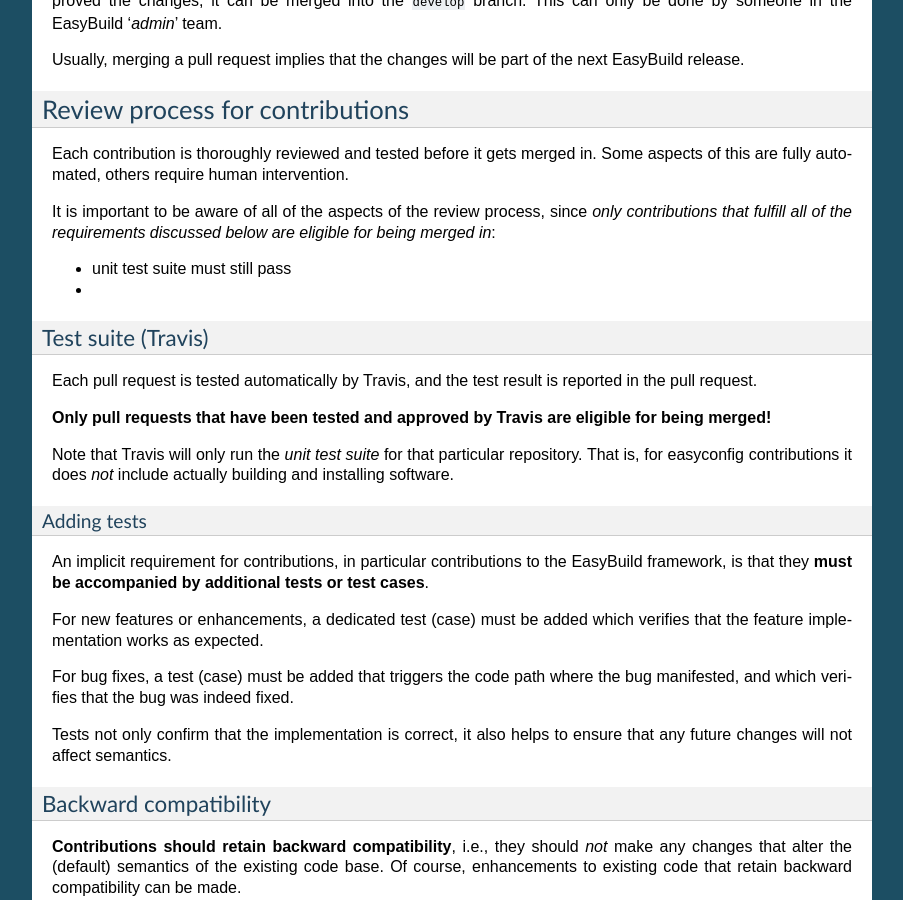
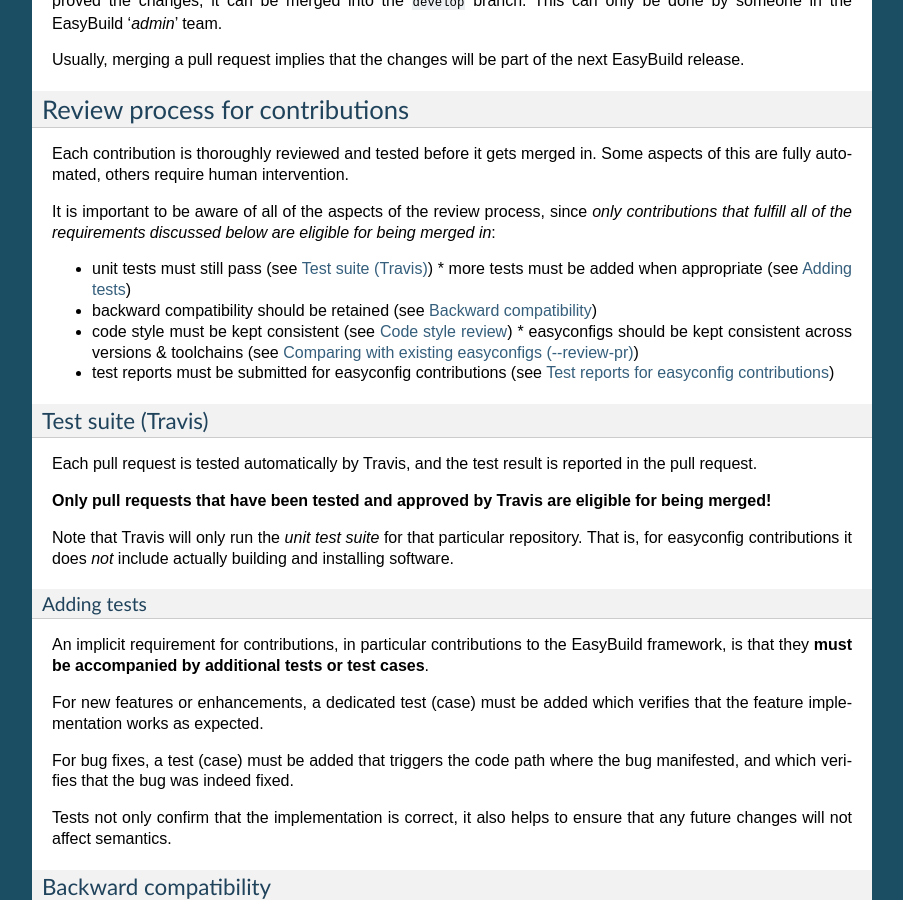
Before and after one commit to easybuilders/easybuild, a Sphinx documentation site: the page built from docs/Contributing-back.rst, in a window 1280 px wide and 900 px high, scrolled down 5184 px. Shown: the whole window, without its empty margins (198-1101 px from the left). Built offline with Sphinx 7.4.7, drawn with Linux system fonts in a browser that asks for light colours; pages that are not in the unit, such as notebooks, are missing from menus; some of the changed text lies outside the part shown.

Commit message:
more complete draft of contributing back docs

```diff
--- a/docs/Contributing-back.rst
+++ b/docs/Contributing-back.rst
@@ -336,8 +336,12 @@
 since *only contributions that fulfill all of the requirements discussed below
 are eligible for being merged in*:
 
-* unit test suite must still pass
-*
+* unit tests must still pass (see :ref:`contributing_back_review_process_travis`)
+  * more tests must be added when appropriate (see :ref:`contributing_back_review_process_adding_tests`)
+* backward compatibility should be retained (see :ref:`contributing_back_review_process_backward_compatibility`)
+* code style must be kept consistent (see :ref:`contributing_back_review_process_code_style`)
+  * easyconfigs should be kept consistent across versions & toolchains (see :ref:`contributing_back_review_process_review_pr`)
+* test reports must be submitted for easyconfig contributions (see :ref:`contributing_back_review_process_test_reports`)
 
 
 .. _contributing_back_review_process_travis:
@@ -355,7 +359,7 @@
 That is, for easyconfig contributions it does *not* include
 actually building and installing software.
 
-.. _contributing_back_review_process_additional_tests:
+.. _contributing_back_review_process_adding_tests:
 
 Adding tests
 ++++++++++++
@@ -471,3 +475,9 @@
 
 Test reports for easyconfig contributions
 ~~~~~~~~~~~~~~~~~~~~~~~~~~~~~~~~~~~~~~~~~
+
+For easyconfig contributions, an accompanying **test report must be submitted** to confirm that the touched easyconfig files (still) work as expected.
+
+With EasyBuild being properly configured (see :ref:`github_configuration`), this should be as simple as running ``eb --from-pr <PR#> --upload-test-report --force --robot``.
+
+See :ref:`github_upload_test_report` for more information.
```
